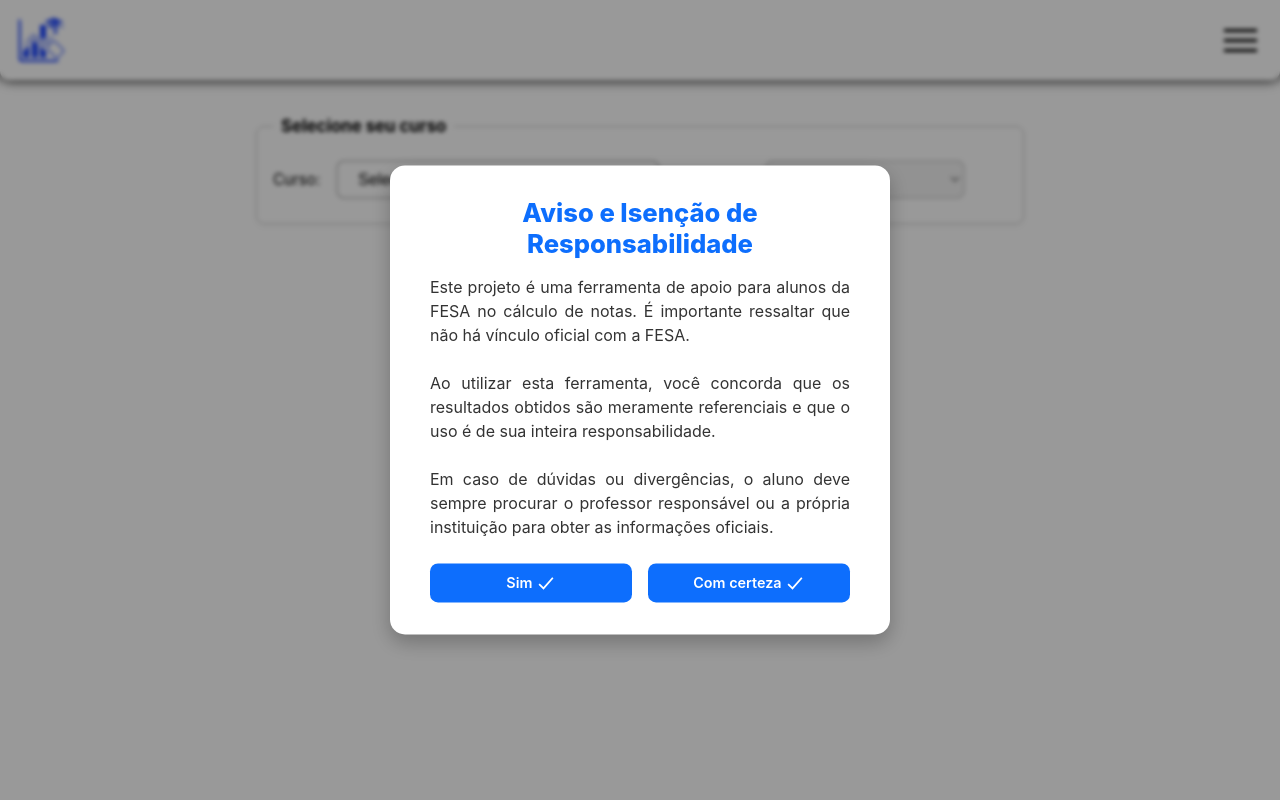
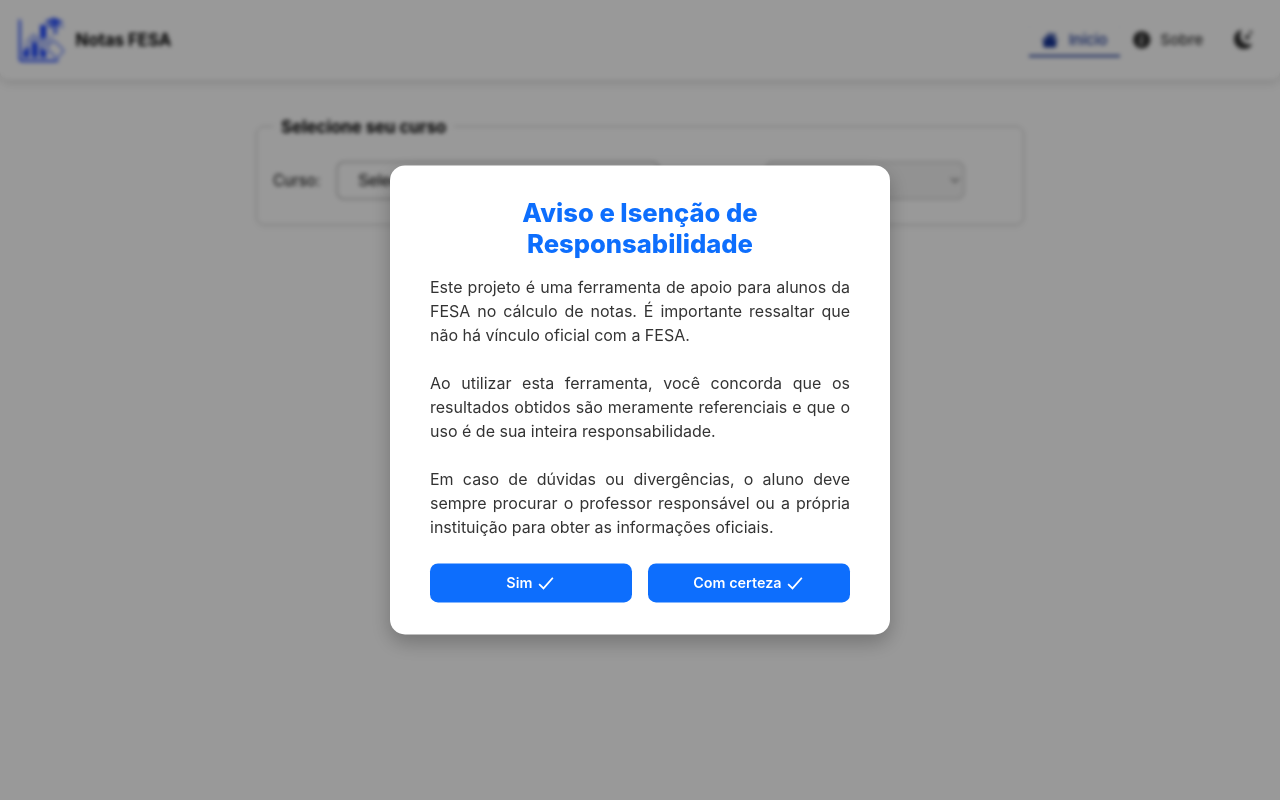
Before and after one commit to Gabriieu/CALCULADORA-NOTAS-FESA, a React (Vite) app: page / in a window 1280 px wide. Shown: the top 800 px of the page. Built offline with nearby package versions, Linux system fonts and the light colour scheme.

Commit message:
feat: melhoria do header

```diff
--- a/index.html
+++ b/index.html
@@ -3,7 +3,7 @@
 
 <head>
   <meta charset="UTF-8" />
-  <link rel="icon" type="image/svg+xml" href="./src/shared/images/Gemini_Generated_Image_bb59e1bb59e1bb59.png" />
+  <link rel="icon" type="image/png" href="./src/shared/images/logo.png" />
   <meta name="viewport" content="width=device-width, initial-scale=1.0" />
   <title>Notas FESA</title>
   <!-- aplica o tema antes da primeira pintura para não piscar branco no modo escuro -->
--- a/src/components/header/header.component.tsx
+++ b/src/components/header/header.component.tsx
@@ -1,16 +1,37 @@
 import { Squash as Hamburger } from "hamburger-react";
-import { useEffect, useRef, useState } from "react";
-import { BsFillBrightnessHighFill, BsFillMoonStarsFill } from "react-icons/bs";
-import { FcHome, FcInfo } from "react-icons/fc";
+import { useEffect, useId, useRef, useState } from "react";
+import {
+  BsFillBrightnessHighFill,
+  BsFillMoonStarsFill,
+  BsHouseFill,
+  BsInfoCircleFill,
+} from "react-icons/bs";
+import { NavLink } from "react-router-dom";
 import { useTema } from "../../context/theme.context";
-import logo from "../../shared/images/Gemini_Generated_Image_bb59e1bb59e1bb59.png";
-import { DropdownMenu, HeaderContainer, ThemeToggle } from "./header.style";
+import logo from "../../shared/images/logo-header.webp";
+import {
+  BrandLink,
+  HeaderContainer,
+  Navegacao,
+  ThemeToggle,
+} from "./header.style";
+
+// o hamburger-react renderiza o botão como <div role="button"> e não expõe ref nem aria-controls
+const encontrarBotao = (raiz: HTMLElement | null) =>
+  raiz?.querySelector<HTMLElement>('[role="button"]') ?? null;
 
 export const HeaderComponent = () => {
   const [isOpen, setOpen] = useState(false);
   const { tema, alternarTema } = useTema();
-  const menuRef = useRef<HTMLDivElement>(null);
+  const menuId = useId();
+  const menuRef = useRef<HTMLElement>(null);
   const botaoRef = useRef<HTMLDivElement>(null);
+
+  const temaDestino = tema === "dark" ? "claro" : "escuro";
+
+  useEffect(() => {
+    encontrarBotao(botaoRef.current)?.setAttribute("aria-controls", menuId);
+  }, [menuId]);
 
   // fecha o menu ao tocar fora dele ou ao apertar Esc
   useEffect(() => {
@@ -25,7 +46,10 @@ export const HeaderComponent = () => {
       setOpen(false);
     };
     const fecharComEsc = (e: KeyboardEvent) => {
-      if (e.key === "Escape") setOpen(false);
+      if (e.key !== "Escape") return;
+      setOpen(false);
+      // sem isso o foco se perde, já que o menu some
+      encontrarBotao(botaoRef.current)?.focus();
     };
 
     document.addEventListener("pointerdown", fecharAoTocarFora);
@@ -36,42 +60,61 @@ export const HeaderComponent = () => {
     };
   }, [isOpen]);
 
+  // a lib só reage ao Enter; um botão também precisa responder ao Espaço
+  const alternarComEspaco = (e: React.KeyboardEvent<HTMLDivElement>) => {
+    if (e.key === " " && e.target === encontrarBotao(botaoRef.current)) {
+      e.preventDefault();
+      setOpen((aberto) => !aberto);
+    }
+  };
+
+  const fecharMenu = () => setOpen(false);
+
   return (
     <HeaderContainer>
       <div className="header-content">
-        <img src={logo} alt="" />
-        <div ref={botaoRef}>
-          <Hamburger toggled={isOpen} toggle={setOpen} size={33} />
+        <BrandLink to="/" onClick={fecharMenu}>
+          <img src={logo} alt="" width={150} height={143} />
+          <span>Notas FESA</span>
+        </BrandLink>
+
+        <ThemeToggle
+          type="button"
+          onClick={alternarTema}
+          aria-label={`Mudar para o tema ${temaDestino}`}
+          title={`Tema ${temaDestino}`}
+        >
+          {tema === "dark" ? (
+            <BsFillBrightnessHighFill aria-hidden />
+          ) : (
+            <BsFillMoonStarsFill aria-hidden />
+          )}
+        </ThemeToggle>
+
+        <div className="menu-botao" ref={botaoRef} onKeyDown={alternarComEspaco}>
+          <Hamburger
+            toggled={isOpen}
+            toggle={setOpen}
+            size={33}
+            label="Menu"
+            hideOutline={false}
+          />
         </div>
+
+        <Navegacao
+          id={menuId}
+          ref={menuRef}
+          aria-label="Principal"
+          $aberto={isOpen}
+        >
+          <NavLink to="/" end onClick={fecharMenu}>
+            <BsHouseFill aria-hidden /> Início
+          </NavLink>
+          <NavLink to="/sobre" onClick={fecharMenu}>
+            <BsInfoCircleFill aria-hidden /> Sobre
+          </NavLink>
+        </Navegacao>
       </div>
-
-      {isOpen && (
-        <DropdownMenu ref={menuRef}>
-          <a href="/" onClick={() => setOpen(false)}>
-            <FcHome /> Início
-          </a>
-          <ThemeToggle
-            type="button"
-            onClick={() => {
-              alternarTema();
-              setOpen(false);
-            }}
-          >
-            {tema === "dark" ? (
-              <>
-                <BsFillBrightnessHighFill /> Tema claro
-              </>
-            ) : (
-              <>
-                <BsFillMoonStarsFill /> Tema escuro
-              </>
-            )}
-          </ThemeToggle>
-          <a href="/sobre" onClick={() => setOpen(false)}>
-            <FcInfo /> Sobre
-          </a>
-        </DropdownMenu>
-      )}
     </HeaderContainer>
   );
 };
--- a/src/components/header/header.style.ts
+++ b/src/components/header/header.style.ts
@@ -1,83 +1,177 @@
-import styled from "styled-components";
+import { Link } from "react-router-dom";
+import styled, { css, keyframes } from "styled-components";
+
+// a partir daqui os links ficam na barra e o hambúrguer some
+const BREAKPOINT_DESKTOP = "640px";
+
+// o reset global zera o outline de todos os elementos, então o foco precisa ser redesenhado
+const anelDeFoco = css`
+  &:focus-visible {
+    outline: 2px solid var(--primary-text);
+    outline-offset: 2px;
+  }
+`;
+
+const slideDown = keyframes`
+  from {
+    transform: translateY(-10px);
+    opacity: 0;
+  }
+  to {
+    transform: translateY(0);
+    opacity: 1;
+  }
+`;
 
 export const HeaderContainer = styled.header`
-  position: relative;
+  position: sticky;
+  top: 0;
   z-index: 1;
-  align-items: center;
   padding: 1rem;
-  box-shadow: 0 0 12px black;
+  border-bottom: 1px solid var(--border);
   border-bottom-left-radius: 9px;
   border-bottom-right-radius: 9px;
+  box-shadow: var(--shadow-header);
   margin-bottom: 20px;
   background-color: var(--surface);
   color: var(--text-strong);
 
   .header-content {
     display: flex;
-    justify-content: space-between;
     align-items: center;
+    gap: 0.5rem;
   }
 
-  h1 {
-    font-size: 1.2rem;
-    font-weight: 600;
-  }  img {
-    width: 50px;
+  .hamburger-react:focus-visible {
+    outline: 2px solid var(--primary-text);
+    outline-offset: -2px;
+    border-radius: 8px;
+  }
+
+  @media (min-width: ${BREAKPOINT_DESKTOP}) {
+    .menu-botao {
+      display: none;
+    }
   }
 `;
 
-export const DropdownMenu = styled.div`
+export const BrandLink = styled(Link)`
+  display: flex;
+  align-items: center;
+  gap: 0.6rem;
+  margin-right: auto;
+  border-radius: 8px;
+  color: var(--text-strong);
+  font-size: 1.05rem;
+  font-weight: 700;
+  white-space: nowrap;
+
+  img {
+    width: 50px;
+    height: auto;
+    flex-shrink: 0;
+  }
+
+  ${anelDeFoco}
+`;
+
+export const ThemeToggle = styled.button`
+  display: grid;
+  place-items: center;
+  width: 40px;
+  height: 40px;
+  border-radius: 50%;
+  color: var(--text);
+  font-size: 1.2rem;
+  transition: background 0.2s ease;
+
+  &:hover {
+    background: var(--hover-bg);
+  }
+
+  ${anelDeFoco}
+
+  @media (min-width: ${BREAKPOINT_DESKTOP}) {
+    order: 2;
+  }
+`;
+
+export const Navegacao = styled.nav<{ $aberto: boolean }>`
+  /* no mobile é um dropdown ancorado na borda inferior do header */
+  display: ${({ $aberto }) => ($aberto ? "flex" : "none")};
+  flex-direction: column;
   position: absolute;
-  top: 64px;
+  top: calc(100% + 6px);
   right: 1rem;
-  display: flex;
-  flex-direction: column;
+  min-width: 170px;
+  padding: 0.5rem 0;
   background: var(--surface);
   border: 1px solid var(--border);
   border-radius: 10px;
   box-shadow: 0 8px 20px rgba(0, 0, 0, 0.15);
   overflow: hidden;
-  padding: 0.5rem 0;
-  animation: slideDown 0.3s ease forwards;
-  min-width: 150px;
+  animation: ${slideDown} 0.3s ease forwards;
 
   a {
+    display: flex;
+    align-items: center;
+    gap: 0.6rem;
     padding: 0.8rem 1.2rem;
     color: var(--text);
-    text-decoration: none;
     font-weight: 500;
     font-size: 0.95rem;
     transition: background 0.2s ease;
 
+    svg {
+      flex-shrink: 0;
+      font-size: 1.1rem;
+    }
+
     &:hover {
       background: var(--hover-bg);
     }
+
+    &.active {
+      color: var(--blue-deep);
+      box-shadow: inset 3px 0 0 var(--blue-deep);
+    }
+
+    /* o menu tem overflow: hidden, então o anel de foco fica por dentro */
+    &:focus-visible {
+      outline: 2px solid var(--primary-text);
+      outline-offset: -2px;
+    }
   }
 
-  @keyframes slideDown {
-    from {
-      transform: translateY(-10px);
-      opacity: 0;
-    }
-    to {
-      transform: translateY(0);
-      opacity: 1;
+  @media (prefers-reduced-motion: reduce) {
+    animation: none;
+  }
+
+  @media (min-width: ${BREAKPOINT_DESKTOP}) {
+    display: flex;
+    flex-direction: row;
+    position: static;
+    order: 1;
+    min-width: 0;
+    padding: 0;
+    background: none;
+    border: none;
+    box-shadow: none;
+    overflow: visible;
+    animation: none;
+
+    a {
+      padding: 0.5rem 0.8rem;
+      border-radius: 8px;
+
+      &.active {
+        box-shadow: inset 0 -2px 0 var(--blue-deep);
+        border-radius: 8px 8px 0 0;
+      }
+
+      &:focus-visible {
+        outline-offset: 2px;
+      }
     }
   }
 `;
-export const ThemeToggle = styled.button`
-  background: none;
-  border: none;
-  color: var(--text);
-  font-size: 0.95rem;
-  font-weight: 500;
-  cursor: pointer;
-  text-align: left;
-  padding: 0.8rem 1.2rem;
-  width: 100%;
-  transition: background 0.2s ease;
-
-  &:hover {
-    background: var(--hover-bg);
-  }
-`;
--- a/src/components/pdf-generator/pdf-generator.component.tsx
+++ b/src/components/pdf-generator/pdf-generator.component.tsx
@@ -576,7 +576,7 @@ export const PdfGenerator = ({ curso, semestre }: IPdfGeneratorProps) => {
       // imports dinamicos para amenizar sobrecarregamento
       const [tabela, logoModule] = await Promise.all([
         capturarTabela(),
-        import("../../shared/images/Gemini_Generated_Image_bb59e1bb59e1bb59.png"),
+        import("../../shared/images/logo.png"),
       ]);
 
       const formativaInput: HTMLInputElement | null = document.querySelector(
--- a/src/styles/globalStyles.ts
+++ b/src/styles/globalStyles.ts
@@ -38,6 +38,7 @@ export const GlobalStyle = createGlobalStyle`
         --social-linkedin: #0e76a8;
         --scroll-track: #ddd;
         --scroll-thumb-border: #f1f1f1;
+        --shadow-header: 0 2px 10px rgba(0, 0, 0, 0.12);
     }
 
     :root[data-theme="dark"]{
@@ -71,6 +72,7 @@ export const GlobalStyle = createGlobalStyle`
         --social-linkedin: #3ba0d6;
         --scroll-track: #2a2f36;
         --scroll-thumb-border: #1c2025;
+        --shadow-header: 0 2px 12px rgba(0, 0, 0, 0.5);
     }
 
     body{
```
Also changed, not shown: src/routes/index.routes.tsx (+13 -1 lines), src/shared/images/logo-header.webp (added), src/shared/images/logo.png (renamed from src/shared/images/Gemini_Generated_Image_bb59e1bb59e1bb59.png).
